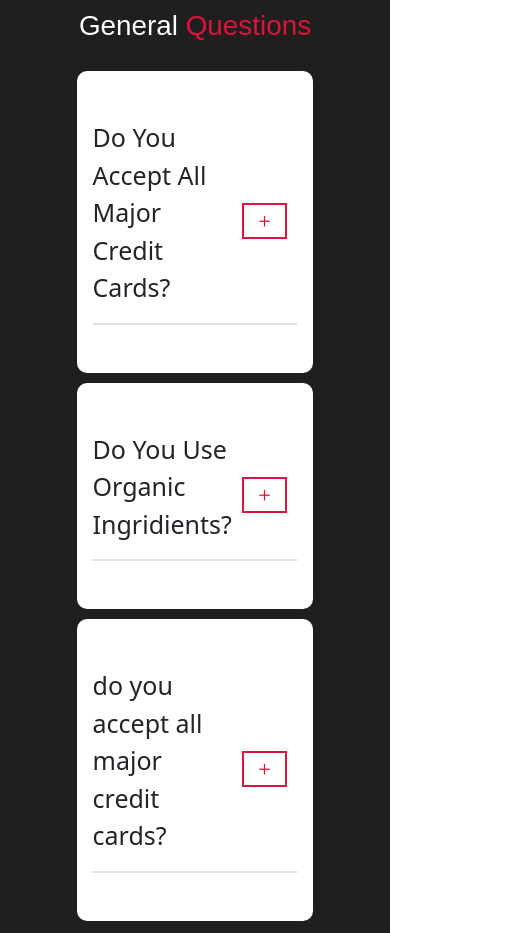
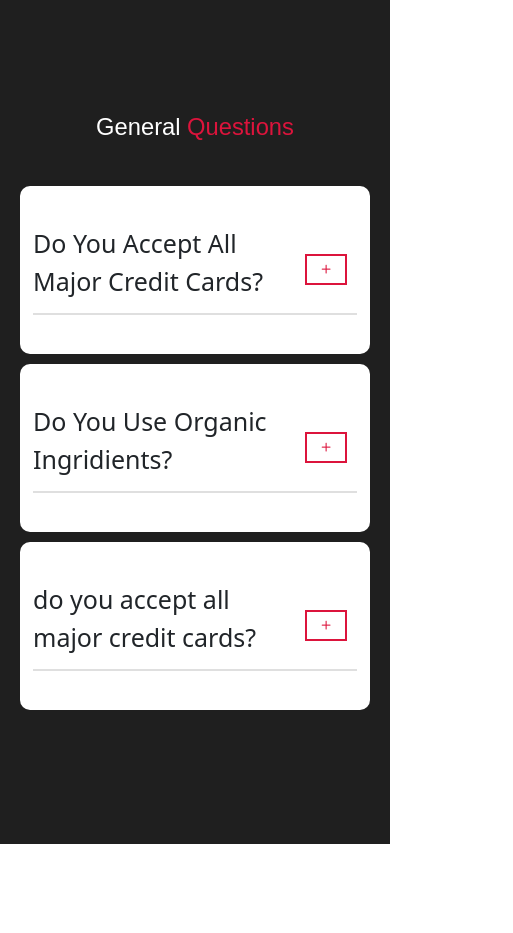
Before and after one commit to fauzan18296/Build-40-projek-javascript-part-7, a plain HTML site: page index.html in a window 390 px wide. Shown: the whole page, 513 px wide, since content can reach past the window. After the commit the page ends 844 px from the top, so only its background shows below. Drawn offline with nearby package versions, Linux system fonts and the light colour scheme.

Commit message:
fix: css pada responsive media handphone

```diff
--- a/Css/faq.css
+++ b/Css/faq.css
@@ -6,36 +6,39 @@
 }
 
 .questions {
+  position: relative;
   background-color: #1f1f1f;
   min-height: 100vh;
   width: 100%;
+ padding: 10px 0;
   flex-direction: column;
 }
 
-.title {
+.questions .title {
   font-family:Arial, Helvetica, sans-serif;
   color: white;
-  margin: 9px;
+  margin: 9px 0;
 }
 
-.sub-title {
+.questions .sub-title {
   color: crimson;
 }
 
 .section-center {
-  margin: 2px 0;
-  padding: 0 200px;
+  position: relative;
+
+  margin: 20px 20px;
+ padding: 0 20px;
 }
 
 .question {
   background-color: #fff;
+  position: relative;
   margin: 10px 0;
-  padding: 15px;
   border-radius: 10px;
   display: flex;
   justify-content: space-between;
   flex-direction: column;
-  inset: 0;
 }
 
 .question .question-title {
@@ -103,3 +106,15 @@
 .show .question-text {
  display: block;
 }
+
+@media screen and (max-width: 576px) {
+  html {
+    font-size: small;
+  }
+ .questions {
+  display: flex;
+ }
+.section-center {
+  width: 100%;
+}
+}
```
